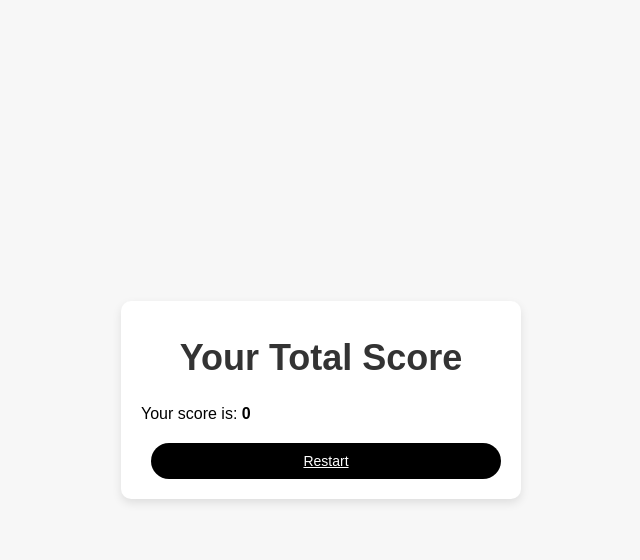
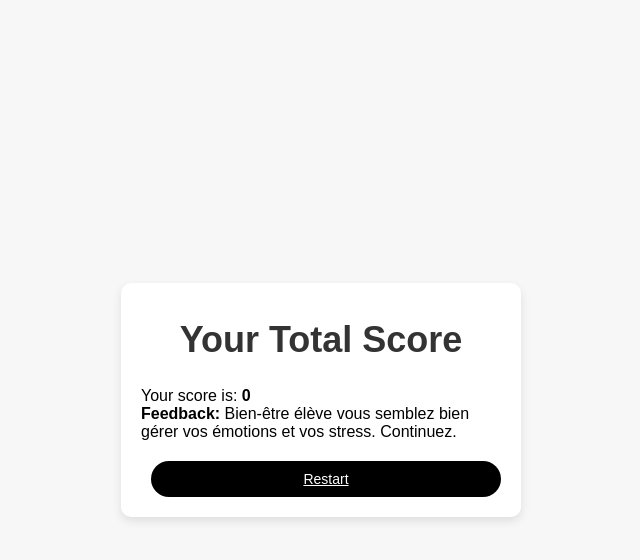
Before and after one commit to BohBOhTN/Project_May, a Flask app: page /results in a window 1280 px wide. Shown: the top 560 px of the page, without its empty margins (319-959 px from the left). Run offline with Flask 3, Linux system fonts and the light colour scheme.

Commit message:
Implement score-based feedback functionality

```diff
--- a/app.py
+++ b/app.py
@@ -74,8 +74,17 @@ def results():
         print(f"Error when calculating score: {e}")
         total_score = 0
 
+    # Generate feedback based on the score
+    if 0 <= total_score <= 10:
+        feedback = "Bien-être élève vous semblez bien gérer vos émotions et vos stress. Continuez."
+    elif 11 <= total_score <= 20:
+        feedback = "Bien-être modéré vous pourrez ressentir un certain stress ou des fluctuations émotionnelles mais elles restent gérables. Pensez à des activités relaxantes."
+    else:
+        feedback = "Risque élevé de détresse vous montrez des signes de stress ou de mal-être significatifs, une discussion avec un professionnel est recommandée."
+
     session.pop('responses', None)  # Clear responses after displaying results
-    return render_template('results.html', total_score=total_score)
+    return render_template('results.html', total_score=total_score, feedback=feedback)
+
 
 if __name__ == '__main__':
     app.run(debug=True)
--- a/templates/results.html
+++ b/templates/results.html
@@ -13,6 +13,7 @@
         </header>
         <div class="result">
             <p>Your score is: <strong>{{ total_score }}</strong></p>
+            <p><strong>Feedback:</strong> {{ feedback }}</p> <!-- Display the feedback message here -->
         </div>
         <footer>
             <a href="/question/1" class="continue-btn">Restart</a>
```
